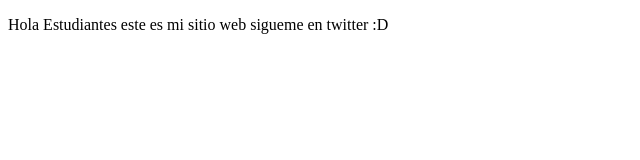
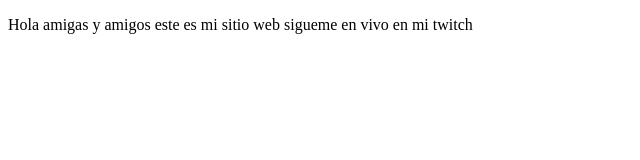
Before and after one commit to DICAPISAR/proyectoDemoCursoPrework, a plain HTML site: page index.html in a window 1280 px wide. Shown: the whole page, without its empty margins (0-640 px from the left). Drawn offline with Linux system fonts and the light colour scheme.

Commit message:
cambios agregando sitio de twitch

```diff
--- a/index.html
+++ b/index.html
@@ -7,8 +7,8 @@
 </head>
 <body>
     <p>
-        Hola Estudiantes este es mi sitio web
-        sigueme en twitter :D
+        Hola amigas y amigos este es mi sitio web
+        sigueme en vivo en mi twitch
     </p>
 </body>
 </html>
```
